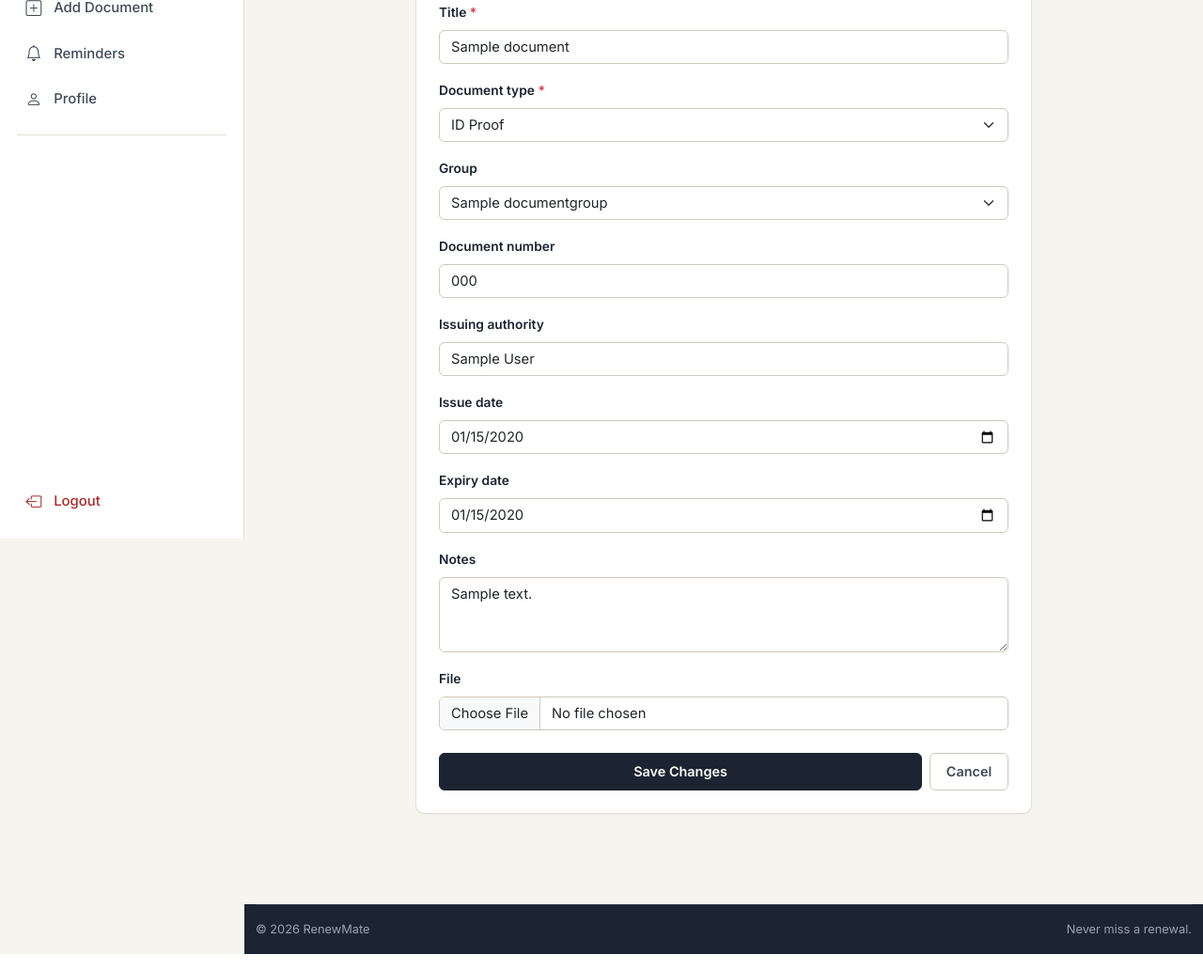
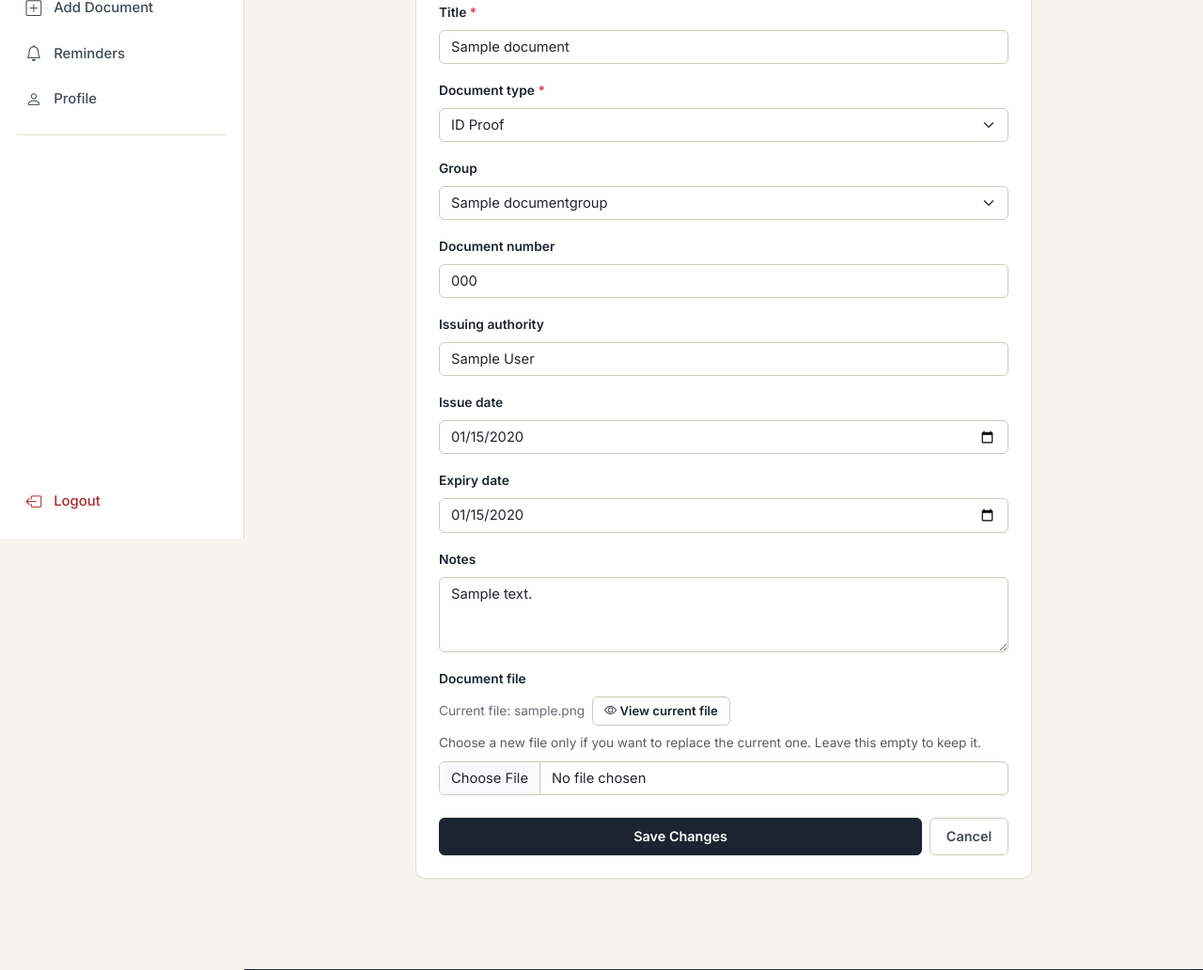
Before and after one commit to ursTorno/renewmate, a Django app: page /documents/1/edit/ in a window 1280 px wide. Shown: the part 227-1259 px from the top of the page at 94% size. Run offline with Django 5.2, Linux system fonts and the light colour scheme; a user stored in the database is signed in; tables that the repository leaves empty hold one stand-in row (values such as "Sample post"); some libraries are stand-ins or nearby versions.

Commit message:
Keep existing upload visible when editing document

```diff
--- a/templates/documents/document_form.html
+++ b/templates/documents/document_form.html
@@ -93,6 +93,25 @@
                     {% for field in form %}
                         {% if is_new and field.name == 'file' %}
                             {# already rendered at the top of the page #}
+                        {% elif not is_new and field.name == 'file' %}
+                        <div class="mb-3">
+                            <label for="{{ field.id_for_label }}" class="form-label">Document file</label>
+                            {% if document.file %}
+                                <div class="d-flex flex-wrap align-items-center gap-2 mb-2">
+                                    <span class="text-muted small">Current file: {{ document.file.name }}</span>
+                                    <a class="btn btn-sm btn-outline-primary" href="{{ document.file.url }}" target="_blank" rel="noopener">
+                                        <i class="bi bi-eye"></i> View current file
+                                    </a>
+                                </div>
+                                <div class="form-text mb-2">Choose a new file only if you want to replace the current one. Leave this empty to keep it.</div>
+                            {% else %}
+                                <div class="form-text mb-2">No file is currently attached. You can add one here.</div>
+                            {% endif %}
+                            {{ field }}
+                            {% for error in field.errors %}
+                                <div class="text-danger small mt-1">{{ error }}</div>
+                            {% endfor %}
+                        </div>
                         {% else %}
                         <div class="mb-3">
                             <label for="{{ field.id_for_label }}" class="form-label">
```
